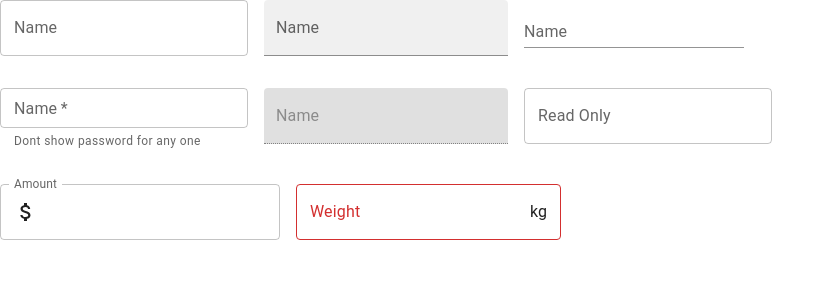
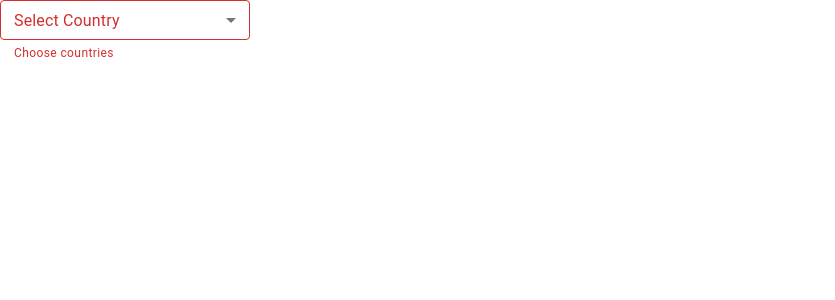
Before and after one commit to SallamRady/React-MUI, a React (Create React App) app: page / in a window 1280 px wide. Shown: the top 300 px of the page, without its empty margins (0-835 px from the left). Built offline with nearby package versions, Linux system fonts and the light colour scheme.

Commit message:
Select Field

```diff
--- a/src/App.tsx
+++ b/src/App.tsx
@@ -2,13 +2,15 @@ import "./App.css";
 import MUIButtons from "./components/02-MUIButtons";
 import MUITypography from "./components/01-MUITypography";
 import MUITextfield from "./components/03-MUITextField";
+import MUISelectFiled from "./components/04-MUISelectField";
 
 function App() {
   return (
     <div className="App">
       {/* <MUITypography /> */}
       {/* <MUIButtons /> */}
-      <MUITextfield />
+      {/* <MUITextfield /> */}
+      <MUISelectFiled />
     </div>
   );
 }
--- /dev/null
+++ b/src/components/04-MUISelectField.tsx
@@ -0,0 +1,41 @@
+import { Box, MenuItem, Stack, TextField } from "@mui/material";
+import { useState } from "react";
+
+export default function MUISelectFiled() {
+  // TODO::declare component state and variables
+  const [countries, setCountries] = useState<string[]>([]);
+
+  //   TODO::declare and define helpers methods
+  const handleCountryChange = (e: React.ChangeEvent<HTMLInputElement>) => {
+    console.log(e.target.value);
+    let value = e.target.value;
+    setCountries(typeof value == "string" ? value.split(",") : value);
+  };
+
+  return (
+    <Stack spacing={4}>
+      <Box width={"250px"} marginTop={10}>
+        {/* To do Select Element we can use TextFiled or use Select */}
+        <TextField
+          label="Select Country"
+          select
+          value={countries}
+          onChange={handleCountryChange}
+          fullWidth
+          SelectProps={{
+            multiple: true,
+          }}
+          size="small"
+          helperText="Choose countries"
+          color="success"
+          error // for invalid case
+        >
+          <MenuItem value="EG">Egypt</MenuItem>
+          <MenuItem value="C2">Country 2</MenuItem>
+          <MenuItem value="C3">Country 3</MenuItem>
+          <MenuItem value="C4">Country 4</MenuItem>
+        </TextField>
+      </Box>
+    </Stack>
+  );
+}
```
